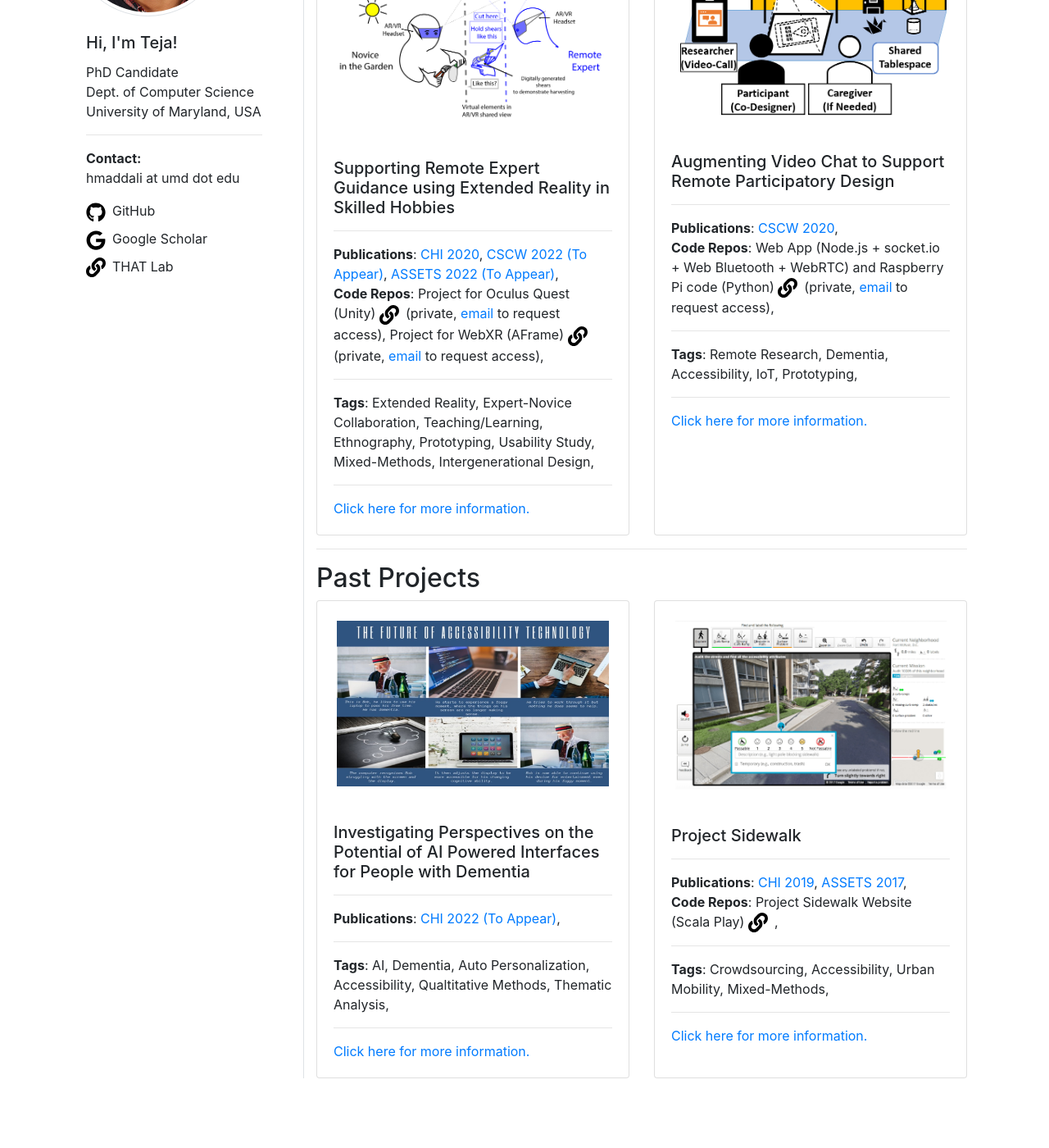
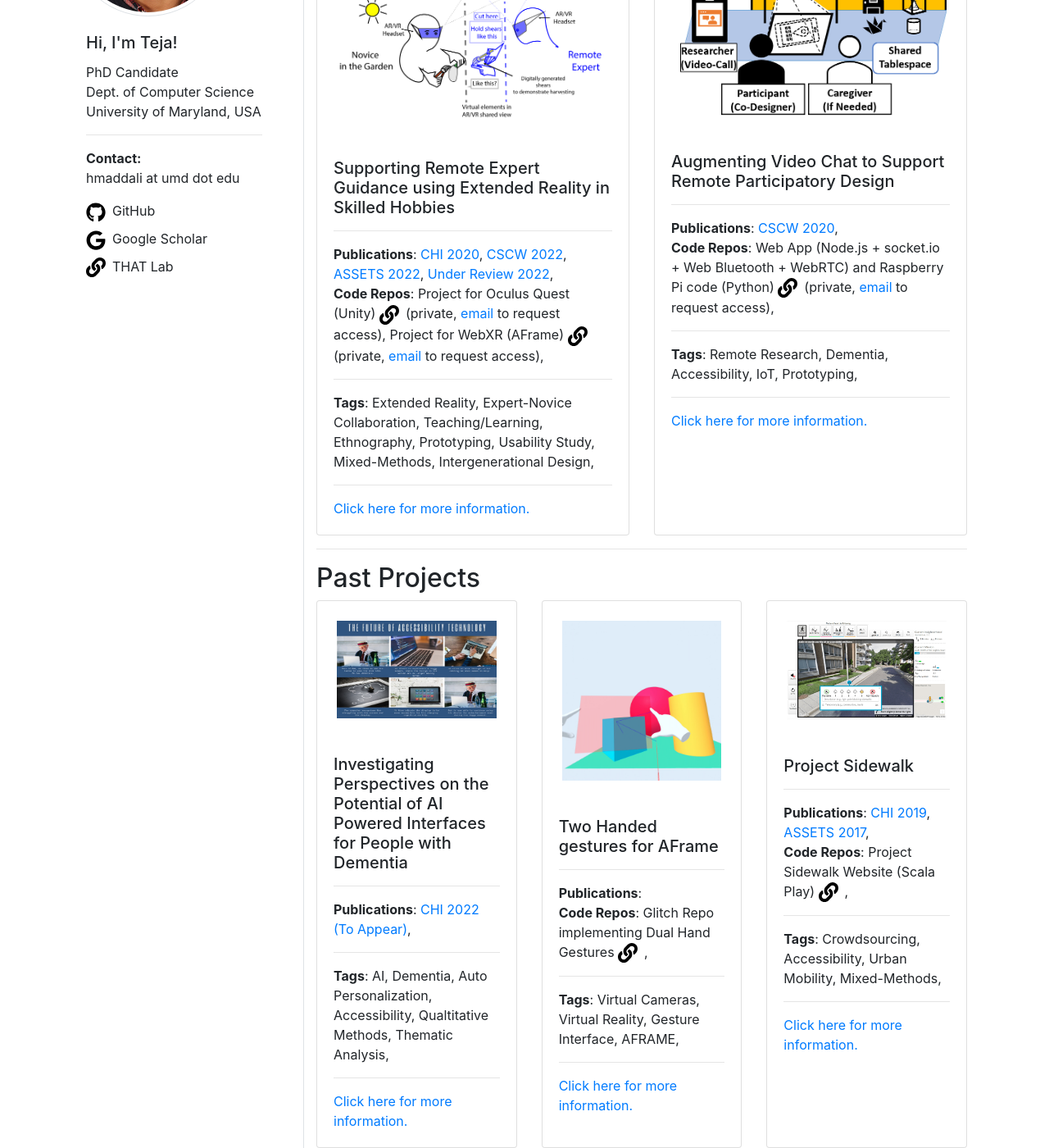
Before and after one commit to maddalihanumateja/maddalihanumateja.github.io, a Jekyll site: the page built from projects.html, in a window 1280 px wide and 1400 px high, scrolled down 272 px. Shown: the whole window at 82% size. Built offline with Jekyll 4.4.1, drawn with Linux system fonts in a browser that asks for light colours; before the commit the page ends 1587 px from its top, so only the background shows below that.

Commit message:
Added code developed for Umich and mentioned internship

```diff
--- a/_projects/expert_garden.md
+++ b/_projects/expert_garden.md
@@ -7,14 +7,18 @@ publications:
    description: Initial participant observation study
    url: https://doi.org/10.1145/3313831.3376246
  - name: CSCW
-   year: 2022 (To Appear)
+   year: 2022
    publication_type: Full Paper
    description: Iterative prototyping and evaluation of XR design probes
    url: /assets/pdfs/CSCW22_website.pdf
  - name: ASSETS
-   year: 2022 (To Appear)
+   year: 2022
    publication_type: Poster
    description: Secondary analysis on intergenerational accessibility in XR
+ - name: Under Review
+   year: 2022
+   publication_type: Full Paper
+   description: System building and perspective analysis of authoring and sharing reconstructed spaces for XR
 img: /assets/images/projects/XR_Learning_Concept1.png
 img_alt: Image shows an remote expert wearing a VR headset and novice wearing an AR heaset. The expert is able to see the first-person-view of the novice. The expert and novice are talking to each other about how to use a tool (pruning shears in this image).
 repos:
--- /dev/null
+++ b/_projects/gesture_aframe.md
@@ -0,0 +1,16 @@
+---
+title: Two Handed gestures for AFrame
+img: /assets/images/projects/box-gesture.png
+img_alt: Image shows a person in virtual reality forming a two handed view finder gesture with the index fingers and thumbs of the left and right hands form a rectangle. The code creates a rectangle that fits and orients to the rectangle formed by the fingers indicating a certain view to capture for the camera
+repos:
+ - url: https://glitch.com/edit/#!/wealthy-rumbling-accordion
+   name: Glitch Repo implementing Dual Hand Gestures
+   type: "public"
+status: "past"
+tags:
+ - Virtual Cameras
+ - Virtual Reality
+ - Gesture Interface
+ - AFRAME
+---
+Built as part of a collaboration with the MI2 Lab at the University of Michigan. AFRAME by default only supports pinch gestures with an Oculus Quest. My code extends that to two handed gestures that include a view finder gesture to set the view of the camera, a tower gesture, "me" and "you" gestures that could be used to toggle cameras, for example, to change perspective. All these gesturesare described in detail as comments in the project code.
```
Also changed, not shown: index.md (+1 -1 lines), assets/images/projects/box-gesture.png (added).
